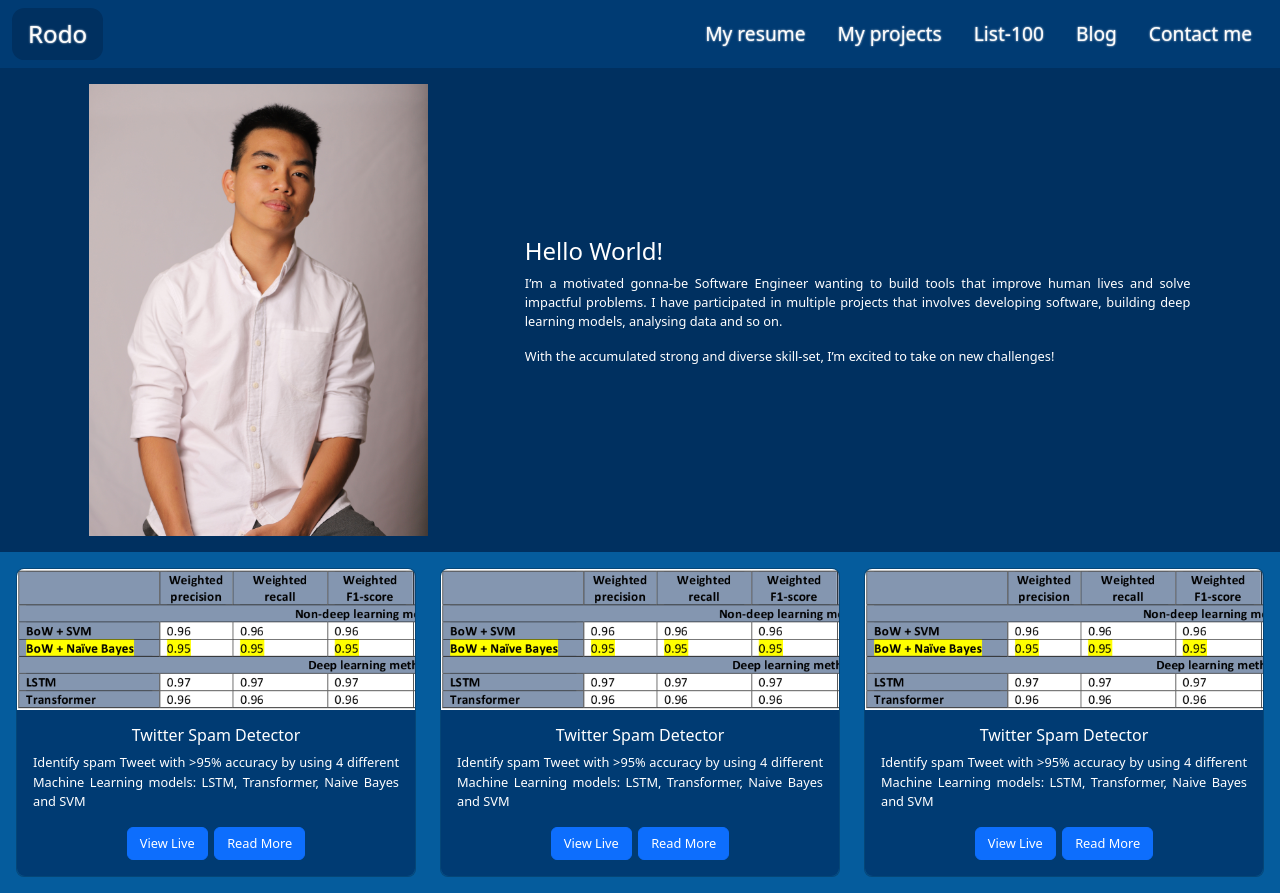
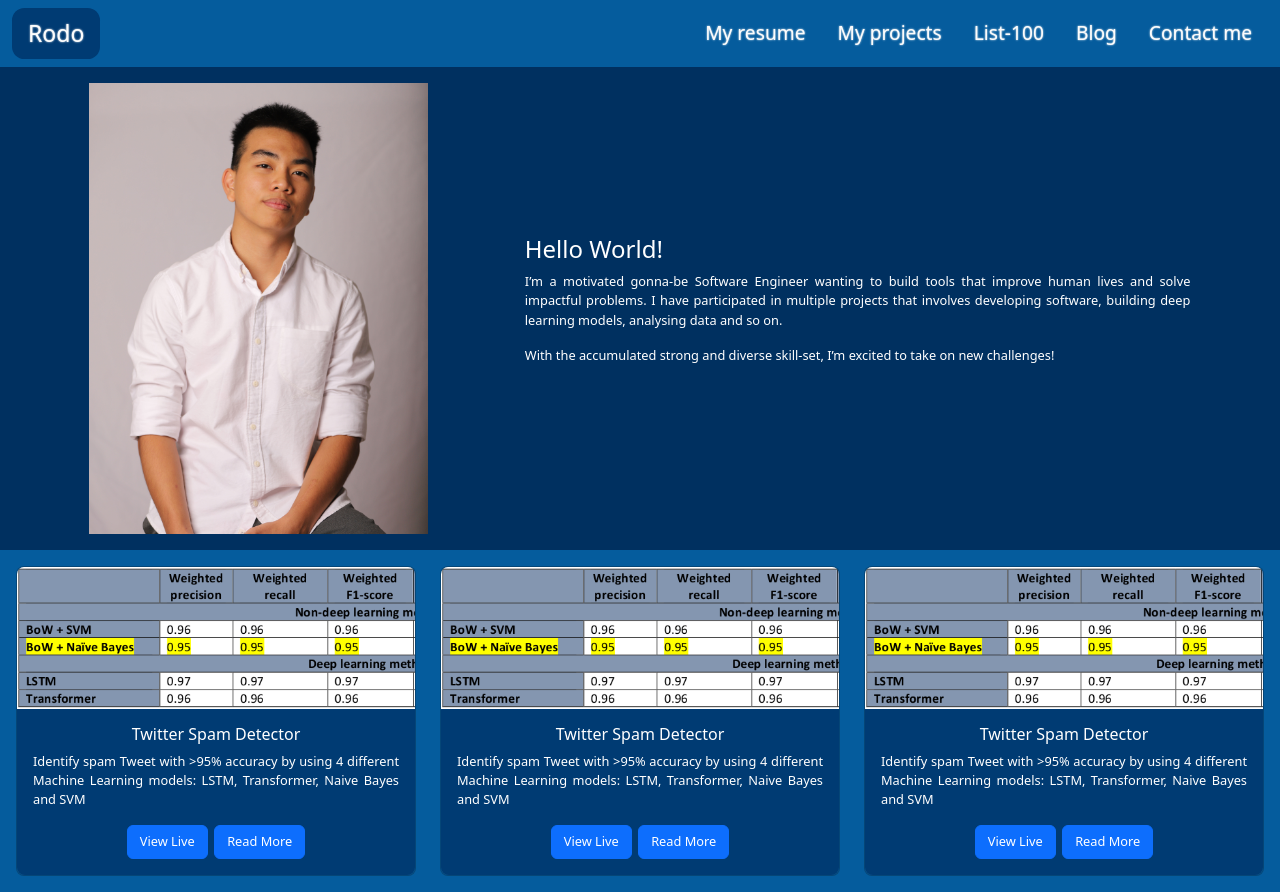
Before and after one commit to rodonguyen/my_website, a React (Create React App) app: page / in a window 1280 px wide. In both pictures the pointer is over the link "Rodo". Built offline with nearby package versions, Linux system fonts and the light colour scheme.

Commit message:
Remove font-size change when hovered

```diff
--- a/src/stylesheets/App.css
+++ b/src/stylesheets/App.css
@@ -84,8 +84,8 @@ img.rodo-portrait {
 nav {
   flex-wrap: nowrap;
   justify-content: flex-start;
-  background-color: var(--dark-background-3);
-  box-shadow: 5px 6px 6px 0 cal(var(--dark-background-3)*0.2);
+  background-color: var(--dark-background-2);
+  box-shadow: 5px 6px 6px 0 cal(var(--dark-background-2)*0.2);
   /* box-shadow: 1px 10px 10px 0 var(--white); */
   z-index: 1; /* Overlay content / Make element lie above others */
 }
@@ -111,29 +111,21 @@ a.nav-link {
   padding: var(--nav-link-padding) var(--nav-link-padding-side);
   text-align: center;
   display: inline-block;
-  transition: 0.2s;
+  /* transition: 0.2s; */
   text-shadow: 0px 0px 2px ;
   font-size: var(--font-size-large);
   border-radius: 0.77rem;
   /* font-weight: bold; */
 }
 a.nav-link:hover {
-  font-size: calc(var(--font-size-large) * 1.06);
-  background-color: var(--dark-background);
+  background-color: var(--dark-background-3);
+}
 
-}
 a.nav-link{
   color: var(--white)
 }
 a.nav-link.brand {
   font-size: calc(var(--font-size-large) * 1.2)
-}
-a.nav-link.brand:hover {
-  font-size: calc(var(--font-size-large) * 1.26)
-}
-a:hover {
-  color: var(--white);
-  font-size: calc(var(--font-size-large) * 1.06)
 }
 .nav {
   --bs-nav-link-color: var(--white);
```
